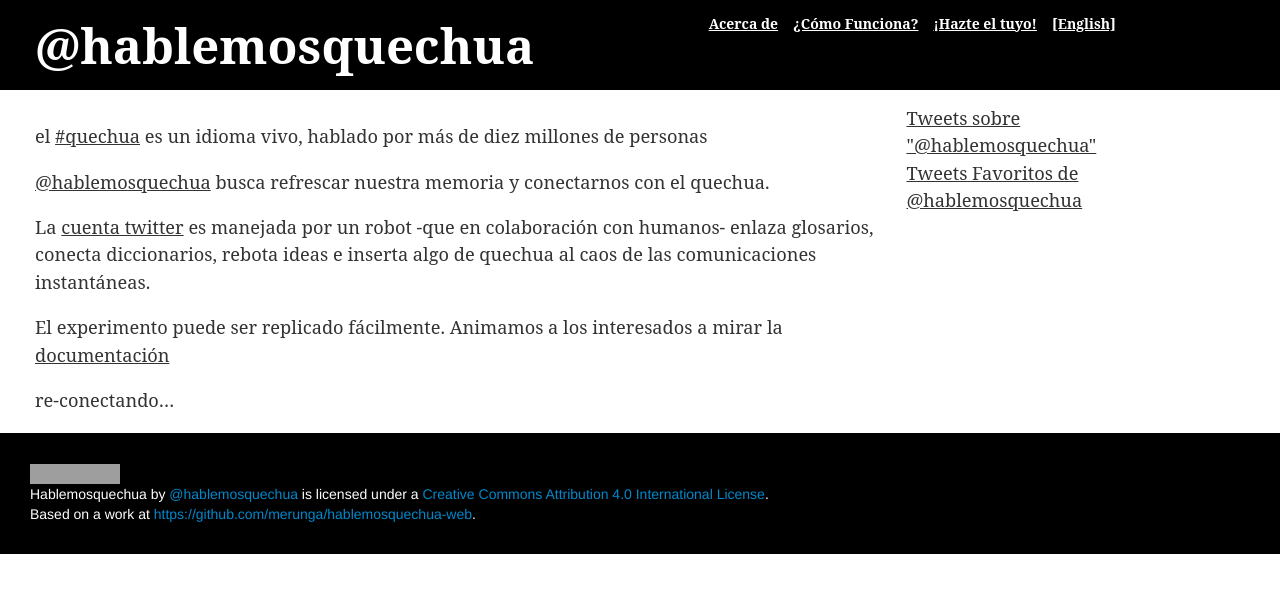
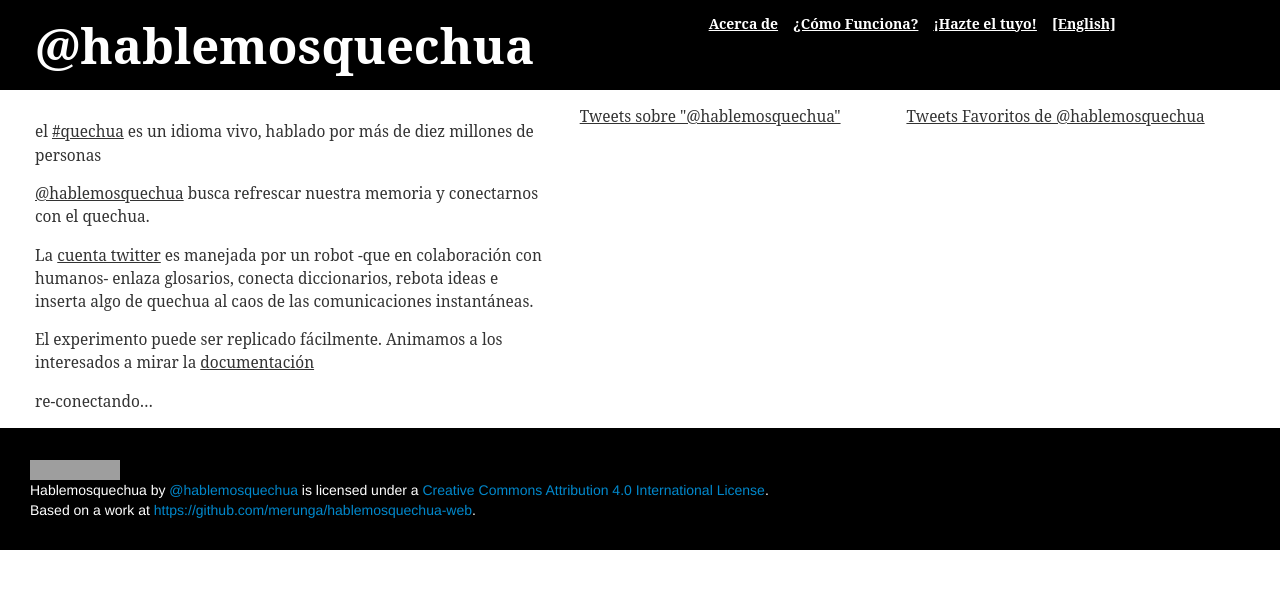
Before and after one commit to merunga/hablemosquechua-web, a Jekyll site: the page built from index.md, in a window 1280 px wide. Shown: the top 593 px of the page. Built offline with Jekyll 4.4.1, drawn with Linux system fonts in a browser that asks for light colours; some web fonts are replaced; comment, search, counter and statistics services are not loaded; grey boxes are pictures that could not be loaded.

Commit message:
double front columns

```diff
--- a/_layouts/default.html
+++ b/_layouts/default.html
@@ -24,13 +24,16 @@
 
   <div id="container" class="row-fluid">
 
-    <article class="span8">
+    <article class="span5">
       {{content}}
 
     </article>
 
     <aside class="span3 last">
       {% include twitter.html %}
+    </aside>
+
+    <aside class="span3 last">
       {% include twitter2.html %}
     </aside>
 
--- a/css/main.css
+++ b/css/main.css
@@ -54,7 +54,7 @@
   padding-left: 35px;
   padding-right: 35px;
   line-height: 1.5;
-  font-size: 1.3em;
+  font-size: 1.1em;
 }
 
 #container a {
```
Also changed, not shown: 8 other files.
